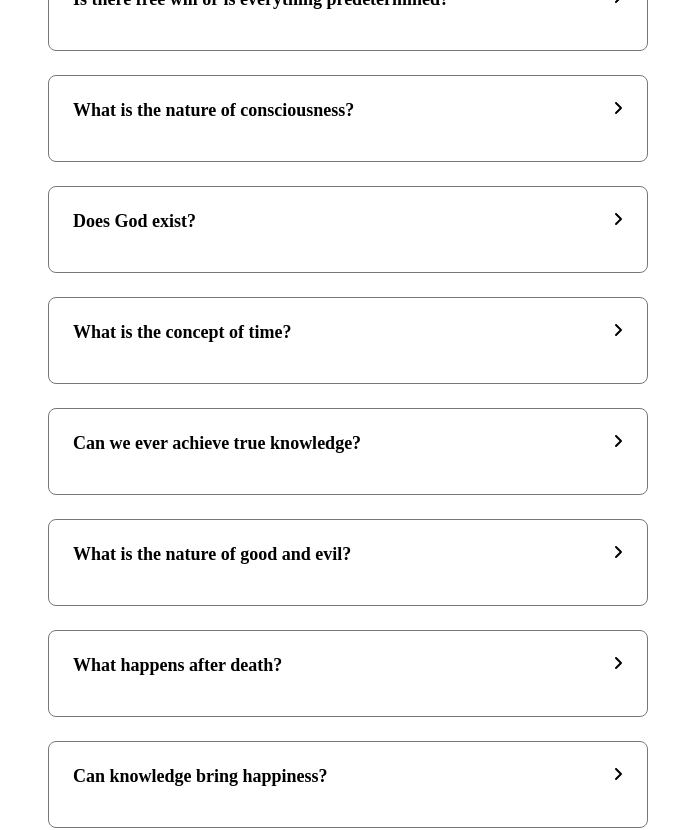
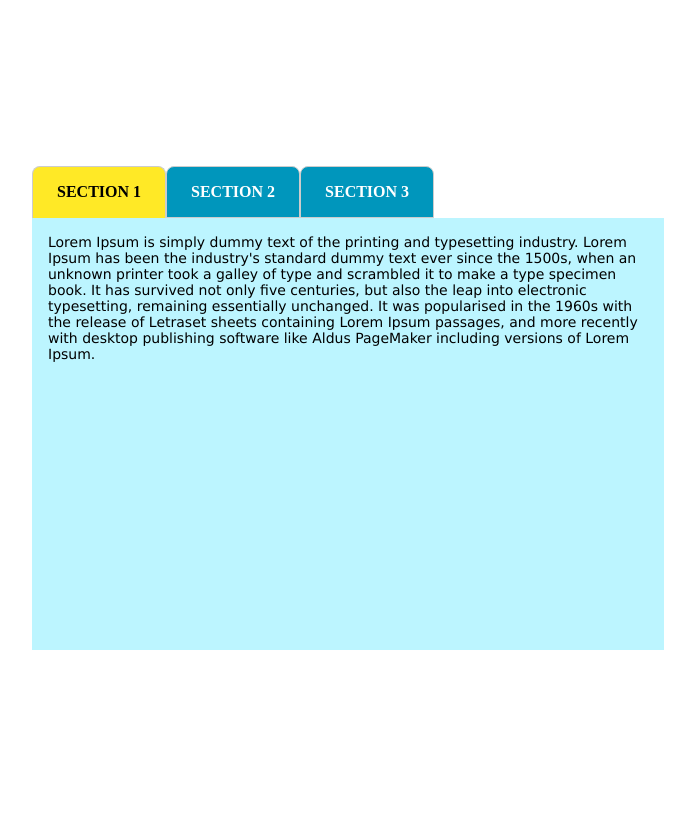
Before and after one commit to ablaevrs/library, a React (Create React App) app: page / in a window 1280 px wide. Shown: the top 830 px of the page, without its empty margins (292-987 px from the left). Built offline with nearby package versions, Linux system fonts and the light colour scheme.

Commit message:
add tabs

```diff
--- a/src/App.js
+++ b/src/App.js
@@ -1,13 +1,51 @@
-import React from 'react'
+import { useState } from 'react'
 import './App.css';
-import { faq } from './faq.js'
-import Faq from './components/Faq';
+import Tabs from './components/Tabs';
 
 function App() {
+
+  const [tab, setTab] = useState('section1')
+
+  const tabs = [
+    {
+      label: 'Section 1',
+      value: 'section1'
+    },
+    {
+      label: 'Section 2',
+      value: 'section2'
+    },
+    {
+      label: 'Section 3',
+      value: 'section3'
+    },
+  ]
+
+  function renderTabContent () {
+    switch (tab) {
+      case 'section1': {
+        return <div>Lorem Ipsum is simply dummy text of the printing and typesetting industry. Lorem Ipsum has been the industry's standard dummy text ever since the 1500s, when an unknown printer took a galley of type and scrambled it to make a type specimen book. It has survived not only five centuries, but also the leap into electronic typesetting, remaining essentially unchanged. It was popularised in the 1960s with the release of Letraset sheets containing Lorem Ipsum passages, and more recently with desktop publishing software like Aldus PageMaker including versions of Lorem Ipsum.</div>
+      }
+      case 'section2': {
+        return <div>It is a long established fact that a reader will be distracted by the readable content of a page when looking at its layout. The point of using Lorem Ipsum is that it has a more-or-less normal distribution of letters, as opposed to using 'Content here, content here', making it look like readable English. Many desktop publishing packages and web page editors now use Lorem Ipsum as their default model text, and a search for 'lorem ipsum' will uncover many web sites still in their infancy. Various versions have evolved over the years, sometimes by accident, sometimes on purpose (injected humour and the like).</div>
+      }
+      case 'section3': {
+        return <div>Contrary to popular belief, Lorem Ipsum is not simply random text. It has roots in a piece of classical Latin literature from 45 BC, making it over 2000 years old. Richard McClintock, a Latin professor at Hampden-Sydney College in Virginia, looked up one of the more obscure Latin words, consectetur, from a Lorem Ipsum passage, and going through the cites of the word in classical literature, discovered the undoubtable source. Lorem Ipsum comes from sections 1.10.32 and 1.10.33 </div>
+      }
+      default: {
+        return <div>Lorem Ipsum is simply dummy text of the printing and typesetting industry. Lorem Ipsum has been the industry's standard dummy text ever since the 1500s, when an unknown printer took a galley of type and scrambled it to make a type specimen book. It has survived not only five centuries, but also the leap into electronic typesetting, remaining essentially unchanged. It was popularised in the 1960s with the release of Letraset sheets containing Lorem Ipsum passages, and more recently with desktop publishing software</div>
+      }
+    }
+  }
+
   return (
     <div className="App">
-      <Faq
-        data={faq}
+      <Tabs
+        tabs={tabs}
+        renderTabContent={renderTabContent}
+        tab={tab}
+        setTab={setTab}
+        vertical={false}
       />
     </div>
   );
--- /dev/null
+++ b/src/components/Tabs/Tab/index.jsx
@@ -0,0 +1,29 @@
+import React from 'react'
+import s from './index.module.css'
+
+export default function Tab({ item, tab, setTab, active, vertical }) {
+
+    const activeStyle = active ? {
+        borderBottom: '0px',
+        background: '#ffe926',
+        color: '#000'
+
+    } : {}
+
+    const verticalStyle = vertical ? {
+        width: '200px',
+        borderRadius: '0px'
+    } : {}
+
+    return (
+        <div
+            className={s.tab}
+            onClick={()=> setTab(item.value)}
+            style={{...activeStyle, ...verticalStyle}}
+        >
+                {
+                    item.label
+                }
+        </div>
+    )
+}
--- /dev/null
+++ b/src/components/Tabs/Tab/index.module.css
@@ -0,0 +1,10 @@
+.tab {
+    padding: 16px 24px;
+    cursor: pointer;
+    background: #0096bc;
+    border-radius: 8px 8px 0px 0px;
+    border: 1px solid #ccc;
+    color: #fff;
+    font-weight: 600;
+    text-transform: uppercase;
+}
--- /dev/null
+++ b/src/components/Tabs/index.jsx
@@ -0,0 +1,55 @@
+import React from 'react'
+import s from './index.module.css'
+import Tab from './Tab'
+
+export default function Tabs({
+    tabs=[],
+    renderTabContent,
+    tab,
+    setTab,
+    vertical=false
+}) {
+
+    const template = vertical ? {
+        display: 'flex',
+        flexDirection: 'row'
+    } : {
+        display: 'flex',
+        flexDirection: 'column'
+    }
+
+    const tabTemplate = vertical ? {
+        display: 'flex',
+        flexDirection: 'column'
+    } : {
+        display: 'flex',
+        flexDirection: 'row'
+    }
+
+  return (
+    <div style={template}>
+        <div className={s.tabs} style={tabTemplate}>
+            {
+                tabs.map((item, index) => {
+                    return (
+                        <Tab
+                            key={index}
+                            item={item}
+                            tab={tab}
+                            setTab={setTab}
+                            active={tab===item.value}
+                            vertical={vertical}
+                        />
+                    )
+                })
+            }
+
+        </div>
+        <div className={s.content}>
+            {
+                renderTabContent()
+            }
+        </div>
+    </div>
+  )
+}
--- /dev/null
+++ b/src/components/Tabs/index.module.css
@@ -0,0 +1,13 @@
+.tabs {
+    display: flex;
+    flex-direction: row;
+}
+
+.content {
+    width: 600px;
+    height: 400px;
+    background: rgb(188, 245, 255);
+    padding: 16px;
+    font-size: 14px;
+    font-family: Verdana, Geneva, Tahoma, sans-serif;
+}
--- /dev/null
+++ b/src/faq-data.js
@@ -0,0 +1,42 @@
+export const faq = [
+    {
+        question: "What is the meaning of life?",
+        answer: "The meaning of life is subjective and varies from person to person"
+    },
+    {
+        question: "Is there free will or is everything predetermined?",
+        answer: "The debate between free will and determinism has been ongoing for centuries."
+    },
+    {
+        question: "What is the nature of consciousness?",
+        answer: "Understanding consciousness remains one of the greatest mysteries of human existence."
+    },
+    {
+        question: "Does God exist?",
+        answer: "The existence of God is a matter of faith and belief, with diverse perspectives worldwide."
+    },
+    {
+        question: "What is the concept of time?",
+        answer: "Time is a complex and abstract concept that has intrigued philosophers throughout history."
+    },
+    {
+        question: "Can we ever achieve true knowledge?",
+        answer: "The quest for absolute knowledge is ongoing, but some argue that complete understanding may be elusive."
+    },
+    {
+        question: "What is the nature of good and evil?",
+        answer: "The concept of good and evil is often shaped by cultural, religious, and philosophical perspectives."
+    },
+    {
+        question: "What happens after death?",
+        answer: "Views on the afterlife vary widely across different cultures and belief systems."
+    },
+    {
+        question: "Can knowledge bring happiness?",
+        answer: "The relationship between knowledge and happiness is complex and varies from person to person."
+    },
+    {
+        question: "What is the purpose of art?",
+        answer: "The purpose of art is subjective, ranging from self-expression to cultural reflection."
+    }
+]
--- a/src/faq.js
+++ b/src/faq.js
@@ -1,42 +1,16 @@
-export const faq = [
-    {
-        question: "What is the meaning of life?",
-        answer: "The meaning of life is subjective and varies from person to person"
-    },
-    {
-        question: "Is there free will or is everything predetermined?",
-        answer: "The debate between free will and determinism has been ongoing for centuries."
-    },
-    {
-        question: "What is the nature of consciousness?",
-        answer: "Understanding consciousness remains one of the greatest mysteries of human existence."
-    },
-    {
-        question: "Does God exist?",
-        answer: "The existence of God is a matter of faith and belief, with diverse perspectives worldwide."
-    },
-    {
-        question: "What is the concept of time?",
-        answer: "Time is a complex and abstract concept that has intrigued philosophers throughout history."
-    },
-    {
-        question: "Can we ever achieve true knowledge?",
-        answer: "The quest for absolute knowledge is ongoing, but some argue that complete understanding may be elusive."
-    },
-    {
-        question: "What is the nature of good and evil?",
-        answer: "The concept of good and evil is often shaped by cultural, religious, and philosophical perspectives."
-    },
-    {
-        question: "What happens after death?",
-        answer: "Views on the afterlife vary widely across different cultures and belief systems."
-    },
-    {
-        question: "Can knowledge bring happiness?",
-        answer: "The relationship between knowledge and happiness is complex and varies from person to person."
-    },
-    {
-        question: "What is the purpose of art?",
-        answer: "The purpose of art is subjective, ranging from self-expression to cultural reflection."
-    }
-]
+import React from 'react'
+import './App.css';
+import { faq } from './faq-data.js'
+import Faq from './components/Faq/index.js';
+
+function App() {
+  return (
+    <div className="App">
+      <Faq
+        data={faq}
+      />
+    </div>
+  );
+}
+
+export default App;
```
